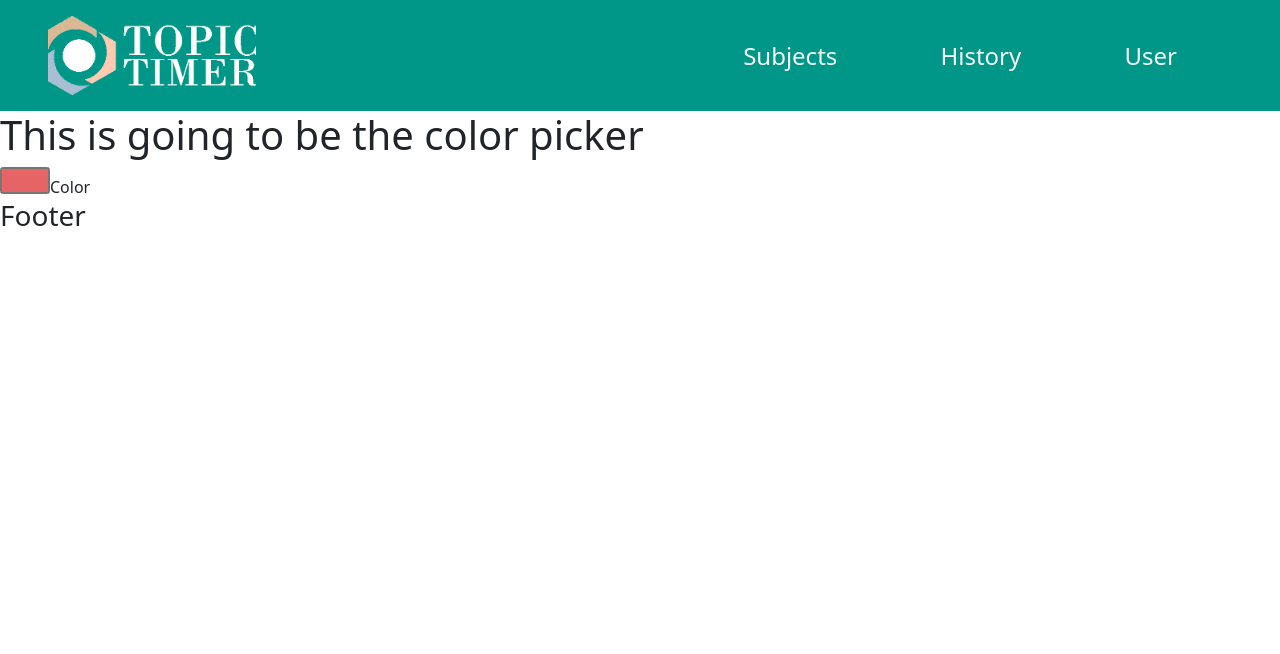
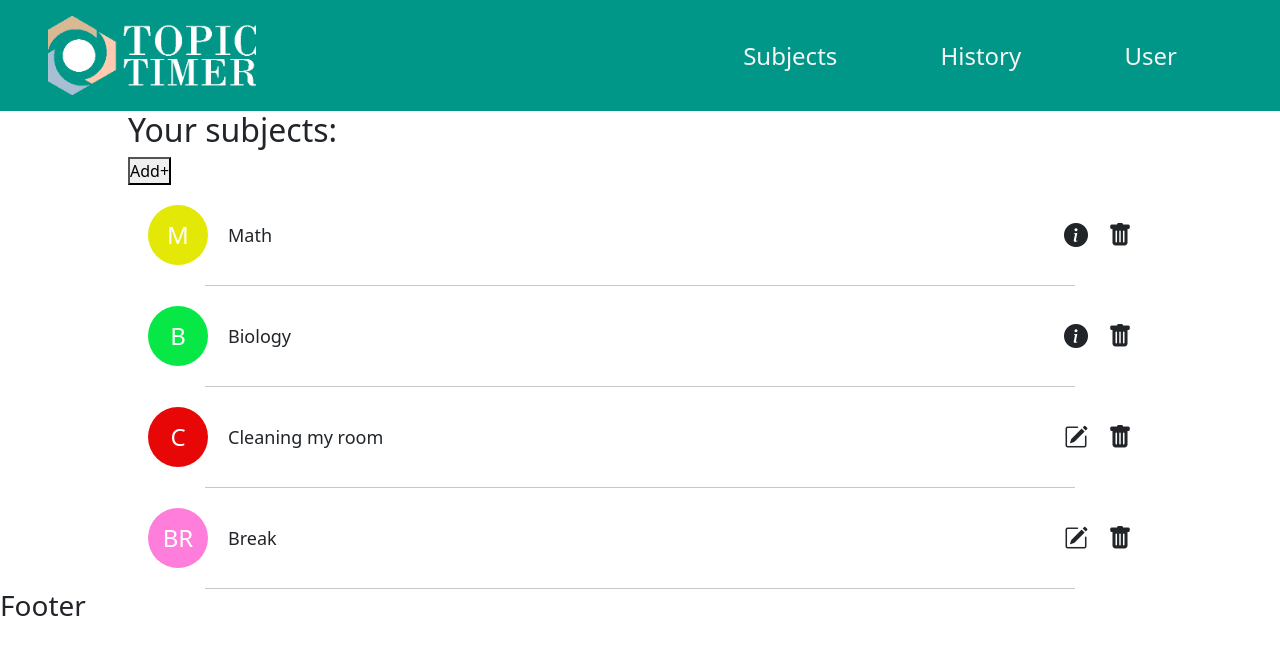
Before and after one commit to VidBarbaro/TopicTimer, a Vue app: page /subjects in a window 1280 px wide. Shown: the top 654 px of the page. Built offline with nearby package versions, Linux system fonts and the light colour scheme.

Commit message:
Add subjects to a list on subject page for user to view

```diff
--- a/package.json
+++ b/package.json
@@ -10,6 +10,7 @@
   },
   "dependencies": {
     "bootstrap": "^5.3.1",
+    "bootstrap-icons": "^1.11.0",
     "bootstrap-vue": "^2.23.1",
     "vue": "^3.3.4",
     "vue-router": "^4.2.4"
--- /dev/null
+++ b/src/assets/data.json
@@ -0,0 +1,74 @@
+[
+    {
+        "id": 1,
+        "name": "Math",
+        "shortName": "M",
+        "color": "#E3E807",
+        "info": "This subject is not editable as it is a mandatory part of the student curriculum",
+        "editable": false,
+        "trackTimes": [{
+            "start": "31 - 01 - 2023 12: 30: 15",
+            "end": "31 - 01 - 2023 13: 30: 45"
+        }, {
+            "start": "31-01-2023 17:30:45",
+            "end": "31 - 01 - 2023 19: 00: 25"
+        }, {
+            "start": "01-02-2023 09:15:10",
+            "end": "01-02-2023 10:00:37"
+        }]
+    },
+    {
+        "id": 2,
+        "name": "Biology",
+        "shortName": "B",
+        "color": "#07E846",
+        "info": "This subject is not editable as it is a mandatory part of the student curriculum",
+        "editable": false,
+        "trackTimes": [{
+            "start": "31 - 01 - 2023 12: 30: 15",
+            "end": "31 - 01 - 2023 13: 30: 45"
+        }, {
+            "start": "31-01-2023 17:30:45",
+            "end": "31 - 01 - 2023 19: 00: 25"
+        }, {
+            "start": "01-02-2023 09:15:10",
+            "end": "01-02-2023 10:00:37"
+        }]
+    },
+    {
+        "id": 3,
+        "name": "Cleaning my room",
+        "shortName": "C",
+        "color": "#E80707",
+        "info": "",
+        "editable": true,
+        "trackTimes": [{
+            "start": "31 - 01 - 2023 12: 30: 15",
+            "end": "31 - 01 - 2023 13: 30: 45"
+        }, {
+            "start": "31-01-2023 17:30:45",
+            "end": "31 - 01 - 2023 19: 00: 25"
+        }, {
+            "start": "01-02-2023 09:15:10",
+            "end": "01-02-2023 10:00:37"
+        }]
+    },
+    {
+        "id": 4,
+        "name": "Break",
+        "shortName": "BR",
+        "color": "#FF7EDB",
+        "info": "",
+        "editable": true,
+        "trackTimes": [{
+            "start": "31 - 01 - 2023 12: 30: 15",
+            "end": "31 - 01 - 2023 13: 30: 45"
+        }, {
+            "start": "31-01-2023 17:30:45",
+            "end": "31 - 01 - 2023 19: 00: 25"
+        }, {
+            "start": "01-02-2023 09:15:10",
+            "end": "01-02-2023 10:00:37"
+        }]
+    }
+]
--- /dev/null
+++ b/src/components/SubjectListItem.vue
@@ -0,0 +1,70 @@
+<template>
+    <section>
+        <span>
+            <div class="circle" v-bind:style="{ 'background-color': subject.color }">{{ subject.shortName }}</div>
+            <p>{{ subject.name }}</p>
+        </span>
+        <span>
+            <i v-if="subject.editable" class="bi bi-pencil-square"></i>
+            <i v-else class="bi bi-info-circle-fill"></i>
+            <i class="bi bi-trash-fill"></i>
+        </span>
+    </section>
+    <hr>
+</template>
+
+<style scoped>
+section {
+    display: flex;
+    justify-content: space-between;
+    align-items: center;
+    padding: 20px; /* Increased padding */
+}
+
+span {
+    display: flex;
+    align-items: center;
+}
+
+.circle {
+    display: inline-flex;
+    align-items: center;
+    justify-content: center;
+    width: 60px; /* Increased circle size */
+    height: 60px; /* Increased circle size */
+    border-radius: 50%;
+    background-color: #3498db; /* Circle background color */
+    color: #fff; /* Circle text color */
+    font-size: 24px; /* Increased font size */
+    margin-right: 20px; /* Adjusted spacing between circle and paragraph */
+}
+
+p {
+    margin: 0; /* Remove default margin */
+    font-size: 18px; /* Increased font size */
+}
+
+i {
+    font-size: 24px; /* Increased font size for icons */
+    margin-left: 20px; /* Adjusted spacing between icons */
+}
+
+hr {
+    width: 85%;
+    margin: auto;
+}
+</style>
+
+<script>
+export default {
+    props: {
+        subject: {
+            type: Object,
+            // required: true,
+        }
+    },
+    mounted() {
+    console.log(this.subject);
+    }
+}
+</script>
--- a/src/main.js
+++ b/src/main.js
@@ -3,6 +3,7 @@ import App from './App.vue'
 import router from './router'
 import 'bootstrap/dist/css/bootstrap.css'
 import 'bootstrap-vue/dist/bootstrap-vue.css'
+import 'bootstrap-icons/font/bootstrap-icons.css'
 
 const app = createApp(App)
 
--- a/src/views/SubjectsView.vue
+++ b/src/views/SubjectsView.vue
@@ -1,7 +1,32 @@
 <template>
   <div>
-    <h1>This is going to be the color picker</h1>
-    <input type="color" id="color" name="color" value="#e66465" />
-    <label for="color"> Color</label>
+    <section>
+      <h2>Your subjects: </h2>
+      <button>Add+</button>
+    </section>
+    <section>
+      <SubjectListItem :subject="data[0]"/>
+      <SubjectListItem :subject="data[1]"/>
+      <SubjectListItem :subject="data[2]"/>
+      <SubjectListItem :subject="data[3]"/>
+    </section>
   </div>
 </template>
+
+<style scoped>
+div {
+  display: flex;
+  flex-direction: column;
+  align-items: center;
+}
+section {
+  width: 80%;
+}
+</style>
+
+<script setup>
+import SubjectListItem from '../components/SubjectListItem.vue';
+import data from '../assets/data.json'
+console.log("Hello")
+console.log(JSON.stringify(data))
+</script>
```
Also changed, not shown: 1 other file (tests, documents, lock files or other folders).
